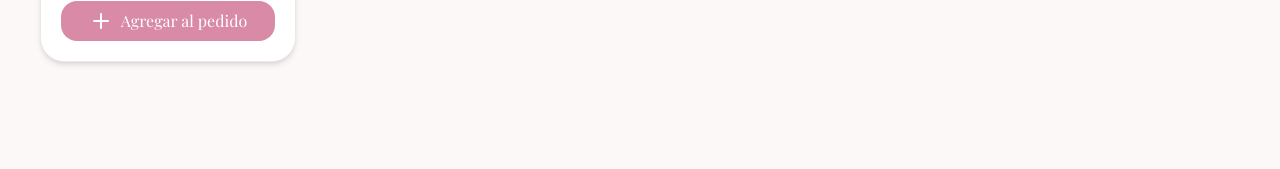
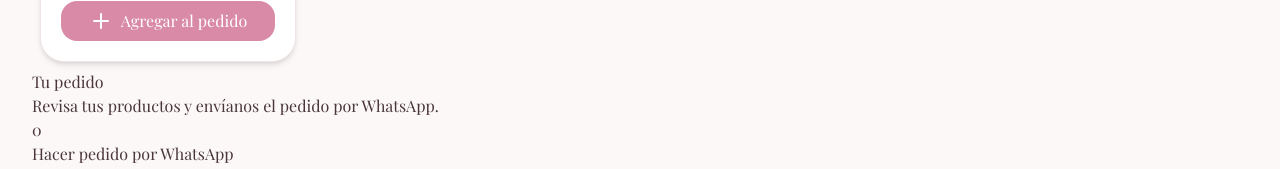
Before and after one commit to Angie09309/beauty-catalog-app, a Next.js app: page / in a window 1280 px wide. Shown: the part 2162-2331 px from the top of the page. Before the commit the page ends 2232 px from the top, so only its background shows below. Built offline with nearby package versions, Linux system fonts and the light colour scheme; a web font is replaced by a local one.

Commit message:
feat: implement cart state management (add, update quantity, and remove items)

```diff
--- a/app/components/ProductGrid.tsx
+++ b/app/components/ProductGrid.tsx
@@ -3,6 +3,7 @@ import ProductCard from "./ProductCard";
 
 export interface ProductGridProps {
   makeup: Product[];
+  onAddToCart: (product: Product) => void;
 }
 
 export function ProductGrid({ makeup }: ProductGridProps) {
--- a/app/page.tsx
+++ b/app/page.tsx
@@ -6,6 +6,8 @@ import { PRODUCTS } from "./data/products";
 import BrandFilter from "./components/BrandFilter";
 import PromoBanner from "./components/PromoBanner";
 import Header from "./components/Header";
+import Cart from "./components/Cart";
+import { CartItem, Product } from "./types/index";
 
 export default function Home() {
   const [itemBrand, setItemBrand] = useState("Todas");
@@ -14,6 +16,46 @@ export default function Home() {
     itemBrand === "Todas"
       ? PRODUCTS
       : PRODUCTS.filter((productos) => productos.brand === itemBrand);
+
+  const [cartList, setCartList] = useState<CartItem[]>([]);
+
+  function handleAddToCart(product: Product) {
+    const existe = cartList.some((item) => item.id === product.id);
+
+    if (existe) {
+      setCartList(
+        cartList.map((item) => {
+          if (item.id === product.id) {
+            return { ...item, quantity: item.quantity + 1 };
+          } else {
+            return item;
+          }
+        }),
+      );
+    } else {
+      setCartList([...cartList, { ...product, quantity: 1 }]);
+    }
+  }
+
+  function handleUpdateQuantity(id: string, newQuantity: number) {
+    if (newQuantity <= 0) {
+      handleRemoveItem(id);
+      return;
+    }
+    setCartList(
+      cartList.map((item) => {
+        if (item.id === id) {
+          return { ...item, quantity: newQuantity };
+        } else {
+          return item;
+        }
+      }),
+    );
+  }
+
+  function handleRemoveItem(id: string) {
+    setCartList(cartList.filter((item) => item.id !== id));
+  }
 
   return (
     <>
@@ -25,7 +67,13 @@ export default function Home() {
         <BrandFilter selectedBrand={itemBrand} onSelectBrand={setItemBrand} />
 
         <h2 className="text-xl font-semibold mt-8 mb-4">Catálogo</h2>
-        <ProductGrid makeup={filteredProducts} />
+        <ProductGrid makeup={filteredProducts} onAddToCart={handleAddToCart} />
+
+        <Cart
+          cartItems={cartList}
+          onUpdateQuantity={handleUpdateQuantity}
+          onRemoveItem={handleRemoveItem}
+        />
       </main>
     </>
   );
```
